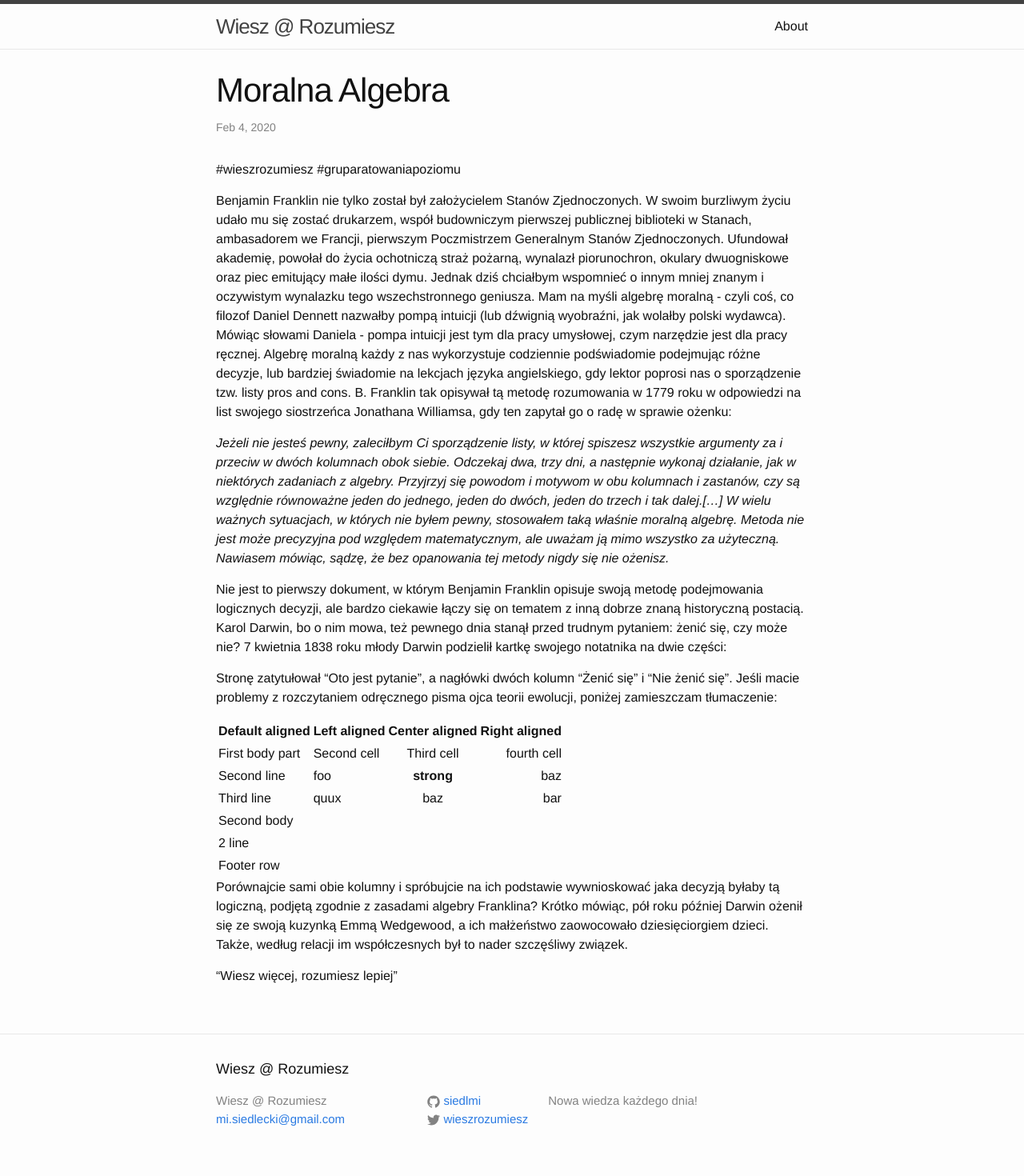
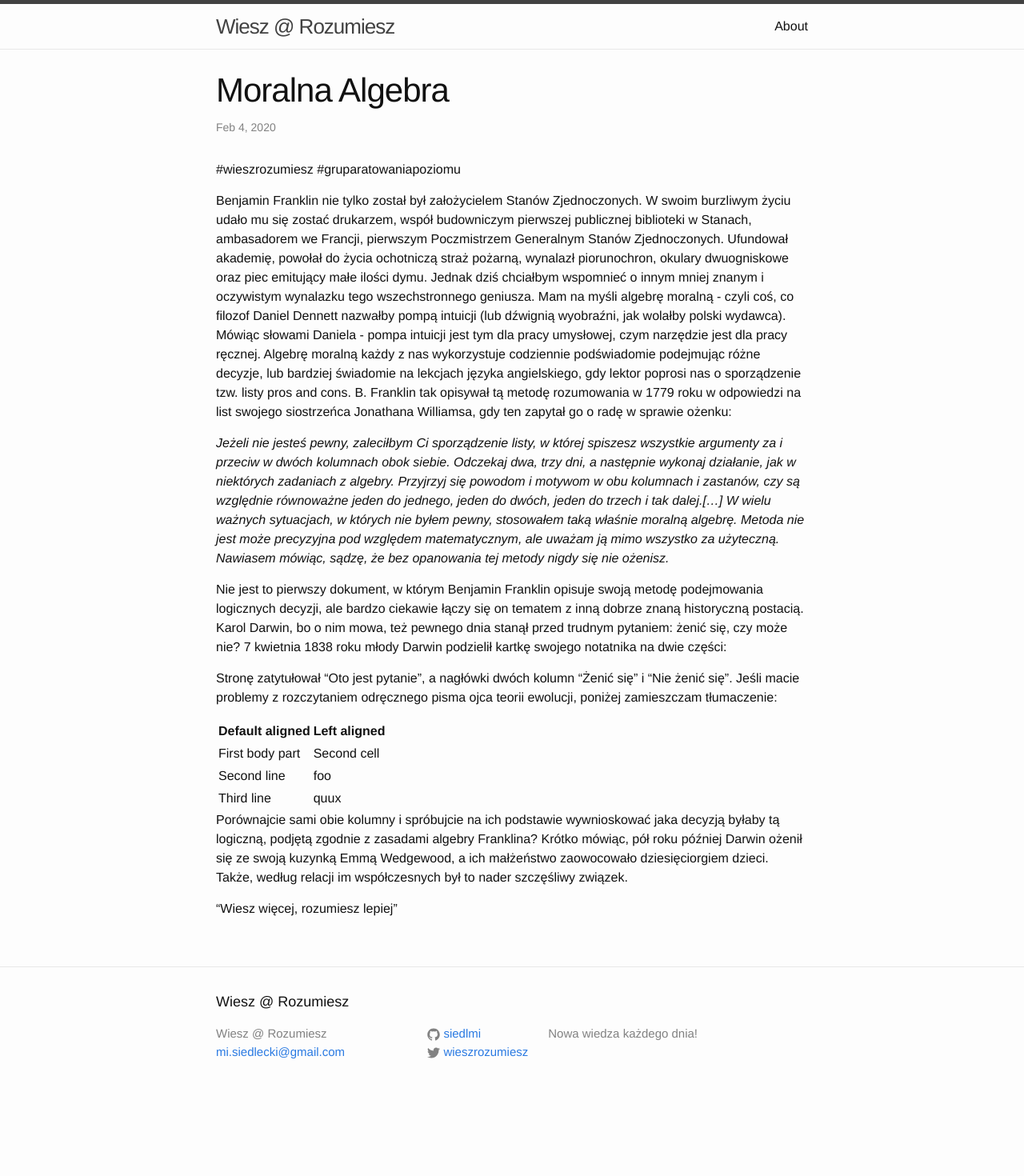
Before and after one commit to siedlmi/siedlmi.github.io, a Jekyll site: the page built from _posts/2020-02-04-post.markdown, in a window 1280 px wide. Shown: the whole page at 80% size. Built offline with Jekyll 4.4.1, drawn with Linux system fonts in a browser that asks for light colours; after the commit the page ends 1386 px from its top, so only the background shows below that.

Commit message:
Update 2020-02-04-post.markdown

```diff
--- a/_posts/2020-02-04-post.markdown
+++ b/_posts/2020-02-04-post.markdown
@@ -22,16 +22,13 @@ Stronę zatytułował “Oto jest pytanie”, a nagłówki dwóch kolumn “Żen
 
 
 |---
-| Default aligned | Left aligned | Center aligned | Right aligned
-|-|:-|:-:|-:
-| First body part | Second cell | Third cell | fourth cell
-| Second line |foo | **strong** | baz
-| Third line |quux | baz | bar
+| Default aligned | Left aligned |
+|-|:-
+| First body part | Second cell |
+| Second line |foo |
+| Third line |quux |
 |---
-| Second body
-| 2 line
-|===
-| Footer row
+
 
 
 Porównajcie sami obie kolumny i spróbujcie na ich podstawie wywnioskować jaka decyzją byłaby tą logiczną, podjętą zgodnie z zasadami algebry Franklina? Krótko mówiąc, pół roku później Darwin ożenił się ze swoją kuzynką Emmą Wedgewood, a ich małżeństwo zaowocowało dziesięciorgiem dzieci. Także, według relacji im współczesnych był to nader szczęśliwy związek.
```
